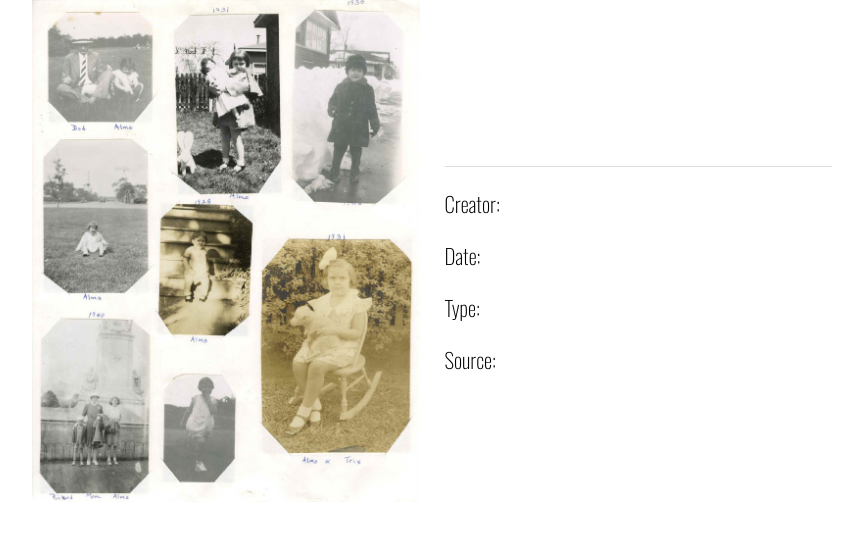
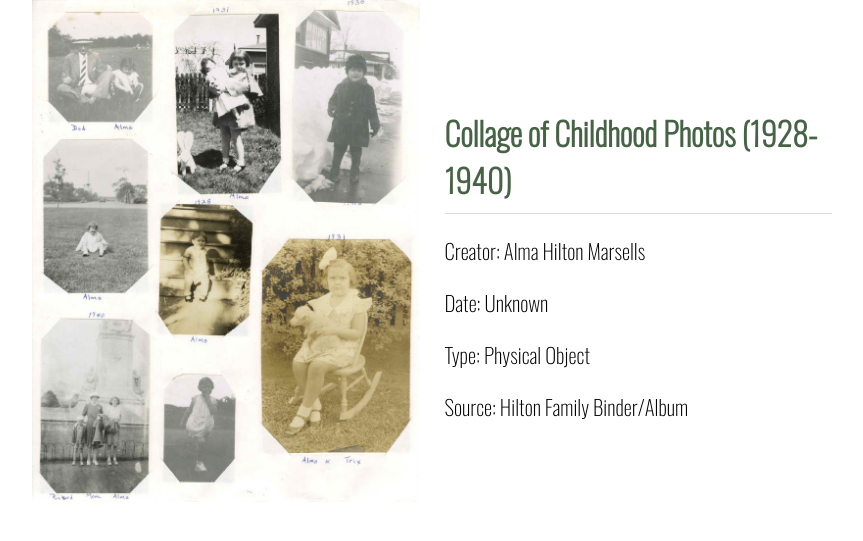
Before and after one commit to martinez2125/TennesseeChicago_Images, a Jekyll site: the page built from _mindoc_media/pg9-collage.md, in a window 1280 px wide. Shown: the top 541 px of the page, without its empty margins (208-1071 px from the left). Built offline with Jekyll 4.4.1, drawn with Linux system fonts in a browser that asks for light colours.

Commit message:
Update pg9-collage.md

```diff
--- a/_mindoc_media/pg9-collage.md
+++ b/_mindoc_media/pg9-collage.md
@@ -3,13 +3,13 @@ page: section-name
 title: Hilton Family Binder (Inside)
 media_type: image
 
-_title:
+_title: Collage of Childhood Photos (1928-1940)
 description:
-creator:
-_date:
+creator: Alma Hilton Marsells
+_date: Unknown
 rights:
-type:
-source:
+type: Physical Object
+source: Hilton Family Binder/Album
 identifier:
 contributor:
 format:
```
